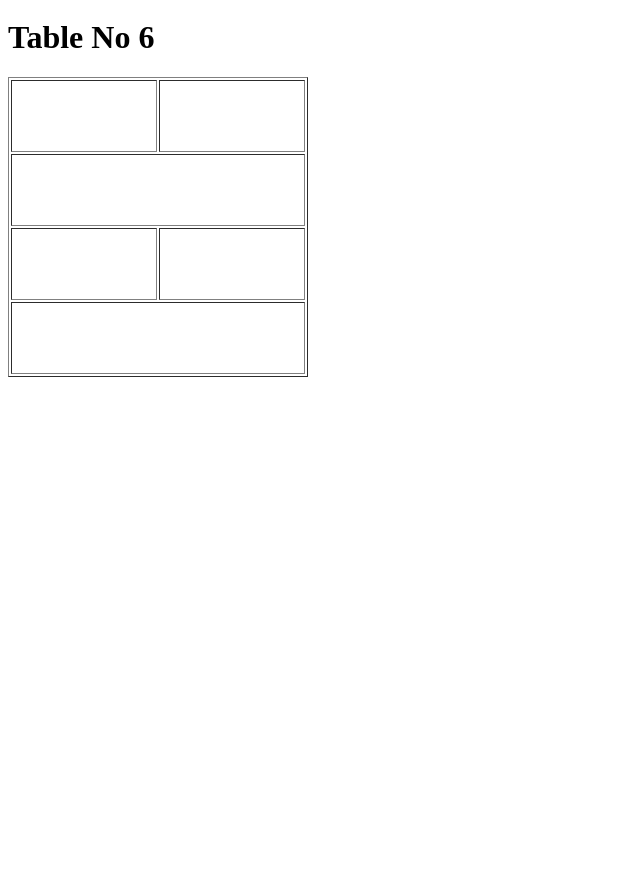
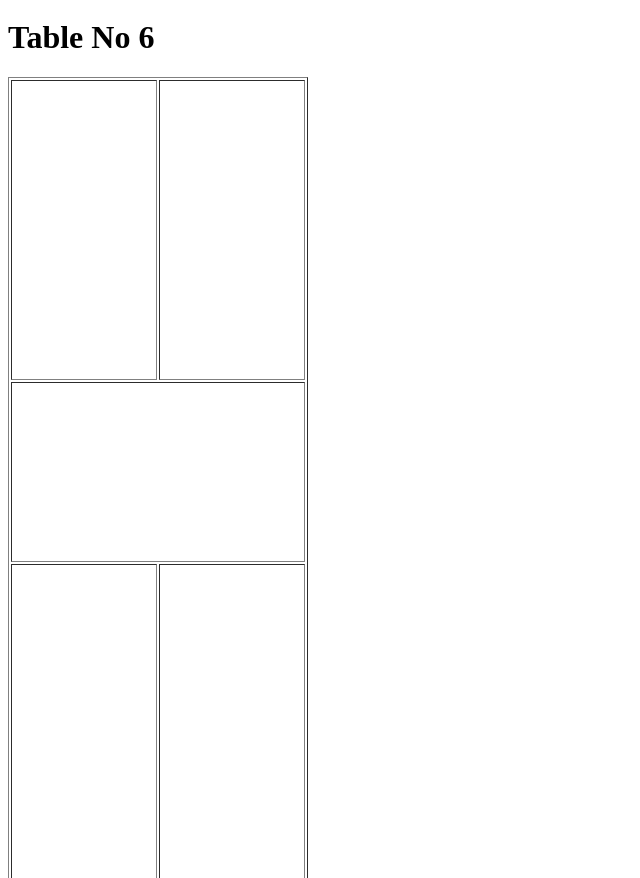
Before and after one commit to taroksaha04/php_batch_3_day-1, a plain HTML site: page index.html in a window 1280 px wide. Shown: the part 1922-2800 px from the top of the page, without its empty margins (0-640 px from the left). Before the commit the page ends 2307 px from the top, so only its background shows below. Drawn offline with Linux system fonts and the light colour scheme.

Commit message:
updated day1

```diff
--- a/index.html
+++ b/index.html
@@ -62,18 +62,18 @@
         </table>
         <h1>Table No 6</h1>
         <table border="1" width="300" height="300">
-            <tr>
+            <tr height="300">
                 <td></td>
                 <td></td>
             </tr>
-            <tr>
+            <tr height="180">
                 <td colspan="2"></td>
             </tr>
-            <tr>
+            <tr height="800">
                 <td></td>
                 <td></td>
             </tr>
-            <tr>
+            <tr height="200">
                 <td colspan="2"></td>
             </tr>
         </table>
```
